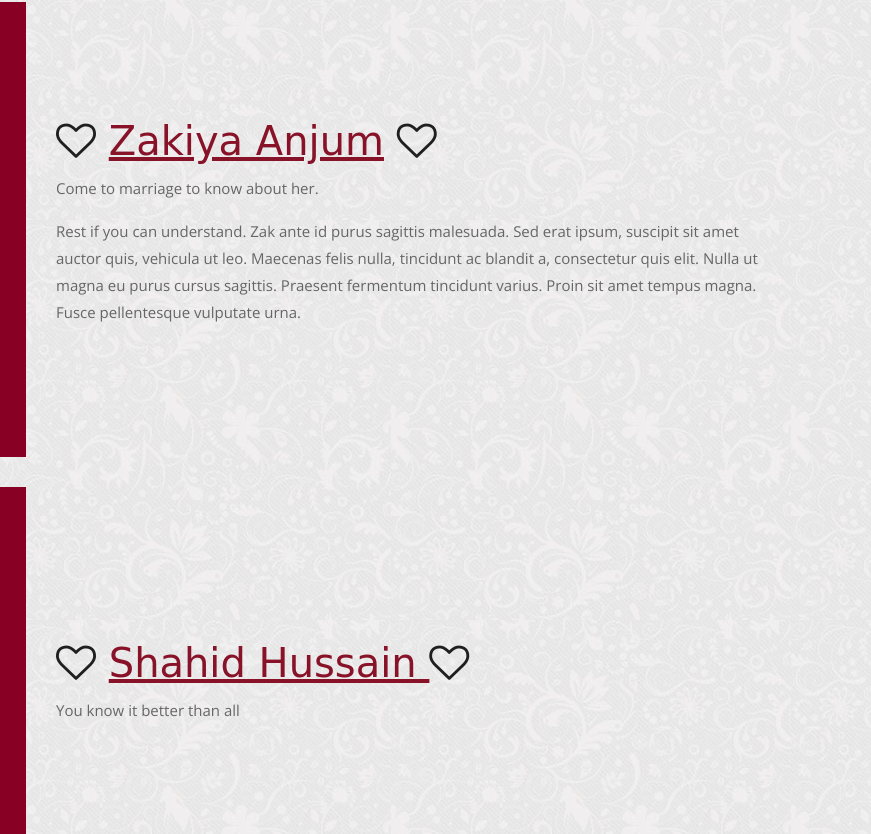
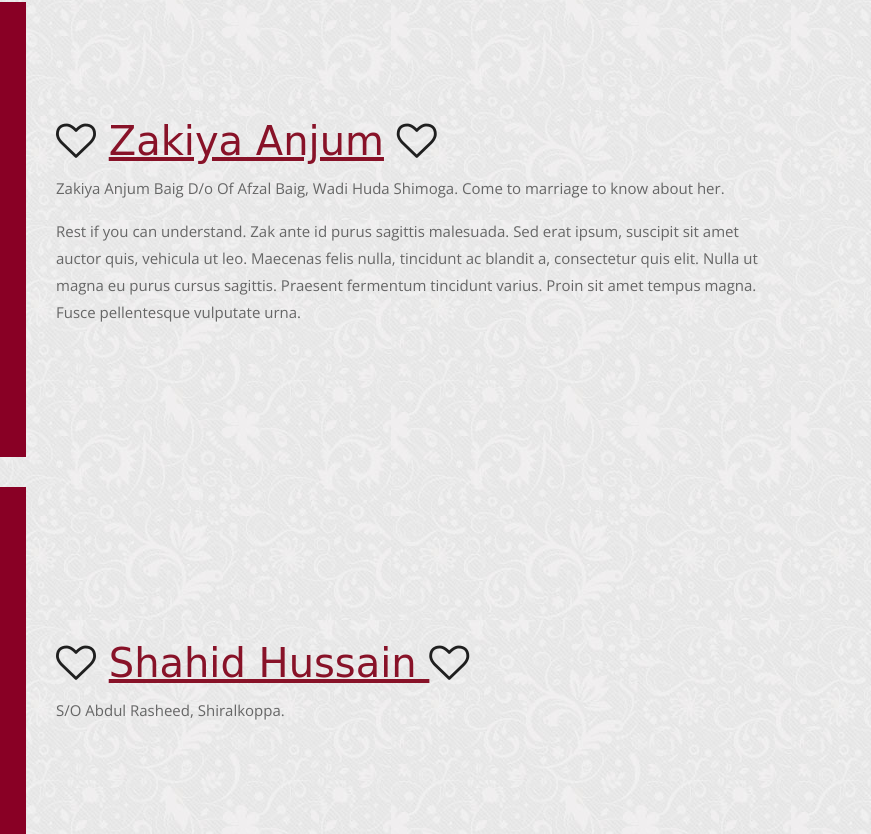
Before and after one commit to shahid-wedding/shahid-wedding.github.io, a plain HTML site: page index.html in a window 1280 px wide. Shown: the part 1033-1867 px from the top of the page, 409-1280 px from the left. Drawn offline with nearby package versions, Linux system fonts and the light colour scheme; a web font is replaced by a local one.

Commit message:
name eidt

```diff
--- a/index.html
+++ b/index.html
@@ -124,7 +124,7 @@
 							</div>
 							<div class="col-lg-8 col-md-6 col-sm-12">
 								<h2> <i class="fa fa-heart-o" aria-hidden="true"></i> <span>Zakiya Anjum</span> <i class="fa fa-heart-o" aria-hidden="true"></i></h2>
-								<p>Come to marriage to know about her.  </p>
+								<p>Zakiya Anjum Baig D/o Of Afzal Baig, Wadi Huda Shimoga. Come to marriage to know about her.  </p>
 								<p>Rest if you can understand. Zak ante id purus sagittis malesuada. Sed erat ipsum, suscipit sit amet auctor quis, vehicula ut leo. Maecenas felis nulla, tincidunt ac blandit a, consectetur quis elit. Nulla ut magna eu purus cursus sagittis. Praesent fermentum tincidunt varius. Proin sit amet tempus magna. Fusce pellentesque vulputate urna. </p>
 							</div>
 						</div>
@@ -143,7 +143,8 @@
 							</div>
 							<div class="col-lg-8 col-md-6 col-sm-12">
 								<h2> <i class="fa fa-heart-o" aria-hidden="true"></i> <span>Shahid Hussain </span> <i class="fa fa-heart-o" aria-hidden="true"></i></h2>
-							<p> You know it better than all </p>
+							<p> S/O Abdul Rasheed, Shiralkoppa. </p>
+
 							</div>
 						</div>
 					</div>
```
